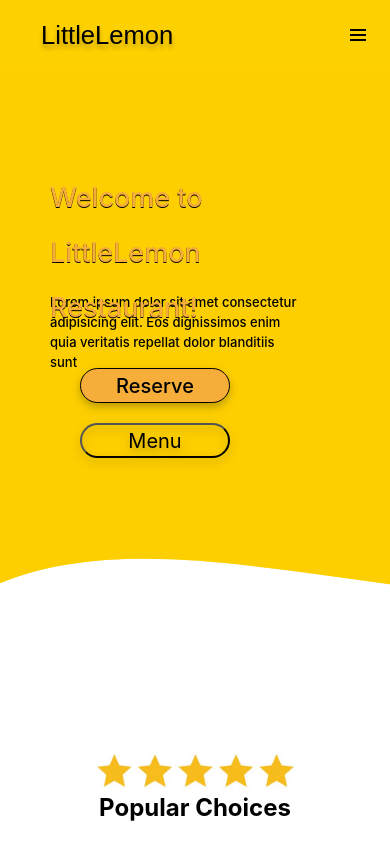
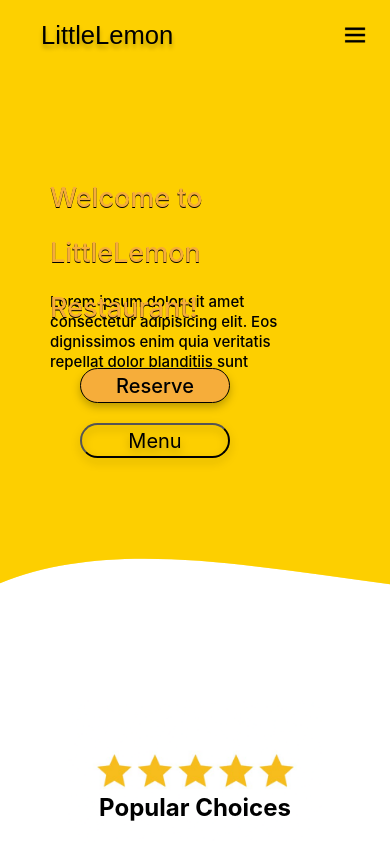
Before and after one commit to JaviK07/LittleLemonV2, a React (Create React App) app: page / in a window 390 px wide. Shown: the top 844 px of the page. Built offline with nearby package versions, Linux system fonts and the light colour scheme.

Commit message:
mediaqueries done

```diff
--- a/package.json
+++ b/package.json
@@ -17,6 +17,7 @@
     "react-router-dom": "^6.6.2",
     "react-scripts": "^5.0.1",
     "react-transition-group": "^4.4.5",
+    "styled-components": "^5.3.6",
     "web-vitals": "^2.1.4",
     "yarn": "^1.22.19"
   },
--- a/src/styles/Aside.module.css
+++ b/src/styles/Aside.module.css
@@ -600,7 +600,7 @@ cursor: pointer;
             align-items: center;
             justify-items: center;
             margin-bottom: 75px;
-            width: 100%;
+            width: 90%;
         }
 
         .milanesa__h3{
--- a/src/styles/Main.module.css
+++ b/src/styles/Main.module.css
@@ -290,8 +290,8 @@ color: #000000;
                     filter: drop-shadow(.5px 1.5px 0px rgba(0, 0, 0, 1));
                     }
                     .greetingsP{
-                    width: 250px;
-                    font-size: 13px;
+                    width: 260px;
+                    font-size: 15px;
                     margin-bottom: 25px;
                     font-weight: 500;
                     }
--- a/src/styles/MenuAnimated.module.css
+++ b/src/styles/MenuAnimated.module.css
@@ -11,13 +11,17 @@ display: none;
         }
         .burguerMenu{
             display: flex;
+
+        }
+        .menuImg{
+            width: 30px;
+            height: 30px;
         }
         .links{
             text-decoration: none;
             color: #000;
-            /* background-color: red; */
             border: 2px solid rgba(0, 0, 0, .1);
-            margin-bottom: 15px;
+            margin-bottom: 0px;
 
             font-size: 20px;
             font-family: sans-serif;
@@ -26,7 +30,6 @@ display: none;
             align-items: center;
             height: 100%;
             width: 100%;
-            /* margin-top: 7px; */
 
         }
         .links:hover{
@@ -40,13 +43,17 @@ display: none;
             justify-items: center;
             position: absolute;
             right: 0;
-            right: calc(-10px);
+            right: calc(-7px);
             margin: 7px;
             height: 38%;
-            width: 500px ;
+            width: 100% ;
             background-color: #F6AD3A;
             top: calc(60px);
             z-index: 200;
+
+            animation-name: transicion;
+            animation-timing-function: cubic-bezier(.15,1,.91,.99);
+            animation-duration: .5s;
         }
         .burguerMenu{
             display: flex;
@@ -54,7 +61,36 @@ display: none;
             background-color: transparent;
             border: none;
             cursor: pointer;
+
+        }
+            @keyframes transicion {
+                0% {
+                    height: 0%;
+                    margin: 0px;
+                }
+
+                100% {
+                    height: 38%;
+                    margin: 7px;
+                }
+            }
+    }
+@media (max-width: 470px){
+    .container_links{
+        height: 45%;
+        animation-name: transicion;
+        animation-timing-function: cubic-bezier(.15,1,.91,.99);
+        animation-duration: .5s;
+    }
+    @keyframes transicion {
+        0% {
+            height: 0%;
+            margin: 0px;
         }
 
-
+        100% {
+            height: 45%;
+            margin: 7px;
+        }
     }
+}
```
Also changed, not shown: src/components/MenuAnimated.jsx (+4 -2 lines), src/components/Navbar.jsx (+2 -2 lines), 1 other file (tests, documents, lock files or other folders).
